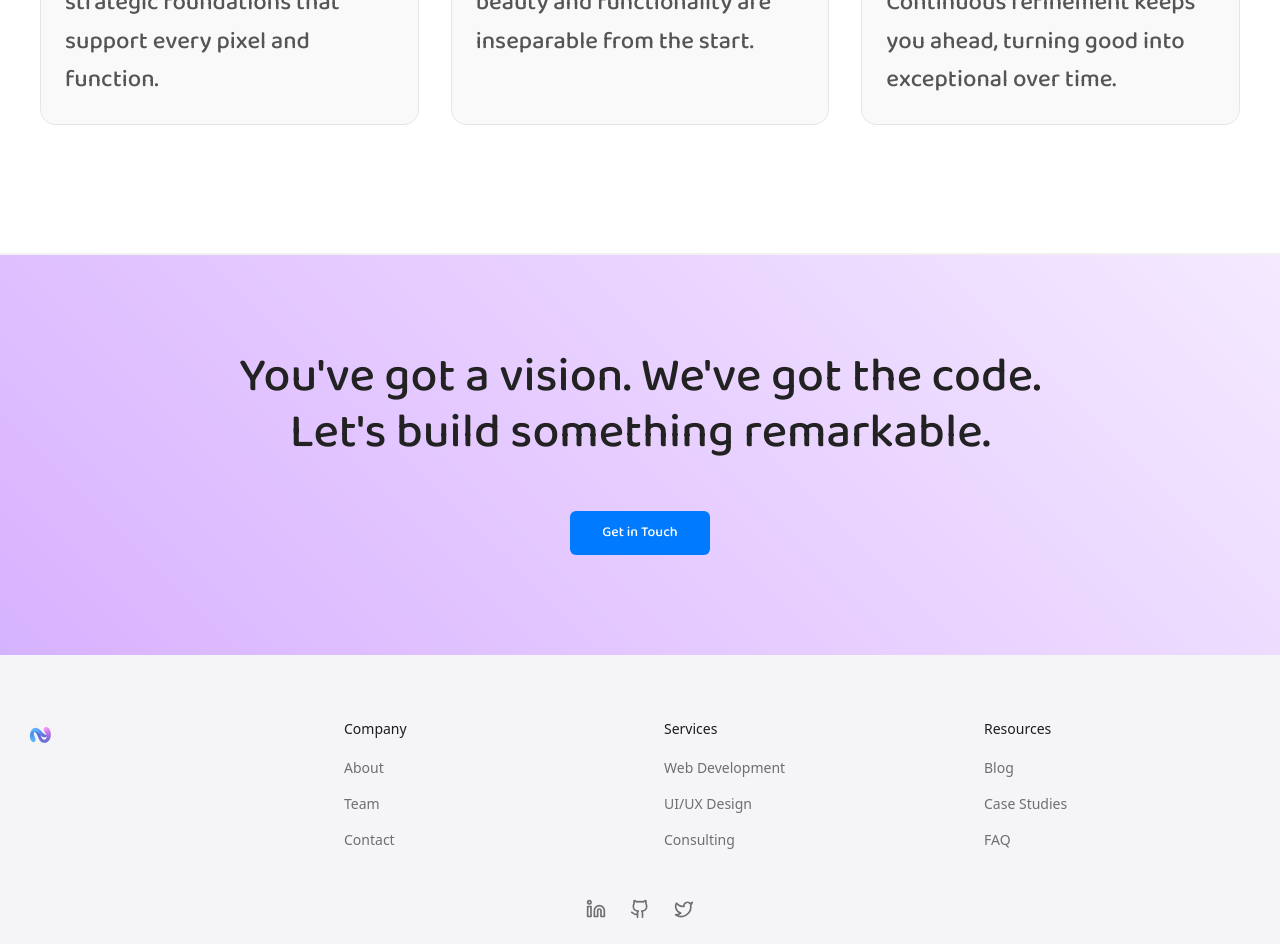
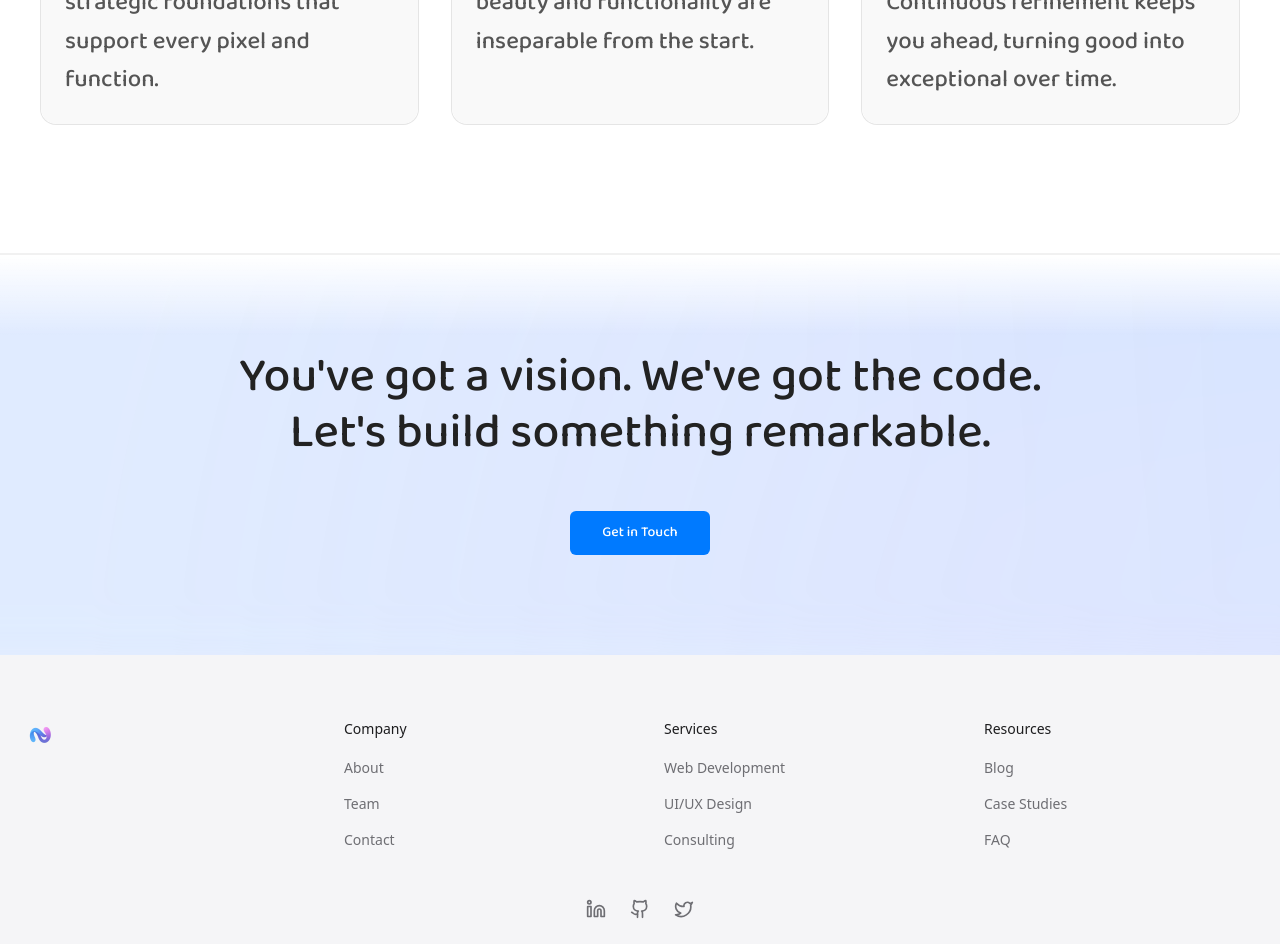
Before and after one commit to nodera-studio/nodera, a React (Vite) app: page / in a window 1280 px wide. Shown: the part 3620-4564 px from the top of the page. Built offline with nearby package versions, Linux system fonts and the light colour scheme.

Commit message:
Refine CTA section background gradient
Improve the CTA section's background gradient with smoother transitions, a gentle pulsating animation, and a softer top edge.

```diff
--- a/src/components/CallToAction.module.css
+++ b/src/components/CallToAction.module.css
@@ -64,26 +64,46 @@
 
 .gradient-background {
   position: absolute;
-  top: 0;
-  left: 0;
-  right: 0;
-  bottom: 0;
-  background: linear-gradient(45deg, #FFFFFF, #007AFF, #D1A2FF, #FFFFFF);
-  background-size: 400% 400%;
-  animation: gradientWave 15s ease infinite;
-  opacity: 0.8;
+  top: -20%;
+  left: -10%;
+  right: -10%;
+  bottom: -10%;
+  background: radial-gradient(
+    circle at top left,
+    rgba(255, 255, 255, 0.95) 0%,
+    rgba(255, 255, 255, 0.7) 25%
+  ),
+  radial-gradient(
+    circle at top right,
+    rgba(0, 122, 255, 0.8) 0%,
+    rgba(0, 122, 255, 0.4) 30%
+  ),
+  radial-gradient(
+    circle at bottom right,
+    rgba(209, 162, 255, 0.8) 0%,
+    rgba(209, 162, 255, 0.3) 40%
+  );
+  background-size: 200% 200%;
+  animation: pulseGradient 15s ease-in-out infinite;
+  opacity: 0.9;
   z-index: 0;
+  filter: blur(50px);
+  transform: scale(1.2);
+  transition: opacity 0.3s ease;
 }
 
-@keyframes gradientWave {
+@keyframes pulseGradient {
   0% {
-    background-position: 0% 50%;
+    background-position: 0% 0%;
+    opacity: 0.85;
   }
   50% {
-    background-position: 100% 50%;
+    background-position: 100% 100%;
+    opacity: 0.95;
   }
   100% {
-    background-position: 0% 50%;
+    background-position: 0% 0%;
+    opacity: 0.85;
   }
 }
 
--- a/src/components/CallToAction.tsx
+++ b/src/components/CallToAction.tsx
@@ -1,3 +1,4 @@
+
 import React, { useEffect, useRef } from 'react';
 import { Button } from "@/components/ui/button";
 import { useIsMobile } from '../hooks/use-mobile';
@@ -34,7 +35,7 @@ const CallToAction = () => {
   }, []);
 
   return (
-    <div className={`${styles['cta-section']} bg-white text-center relative overflow-hidden h-[400px]`}>
+    <div className={`${styles['cta-section']} bg-transparent text-center relative overflow-hidden h-[400px] before:content-[''] before:absolute before:top-0 before:left-0 before:right-0 before:h-20 before:bg-gradient-to-b before:from-white before:to-transparent before:z-[1]`}>
       <div className={styles['gradient-background']} aria-hidden="true" />
 
       <div className="flex items-center justify-center w-full h-full relative z-10">
```
